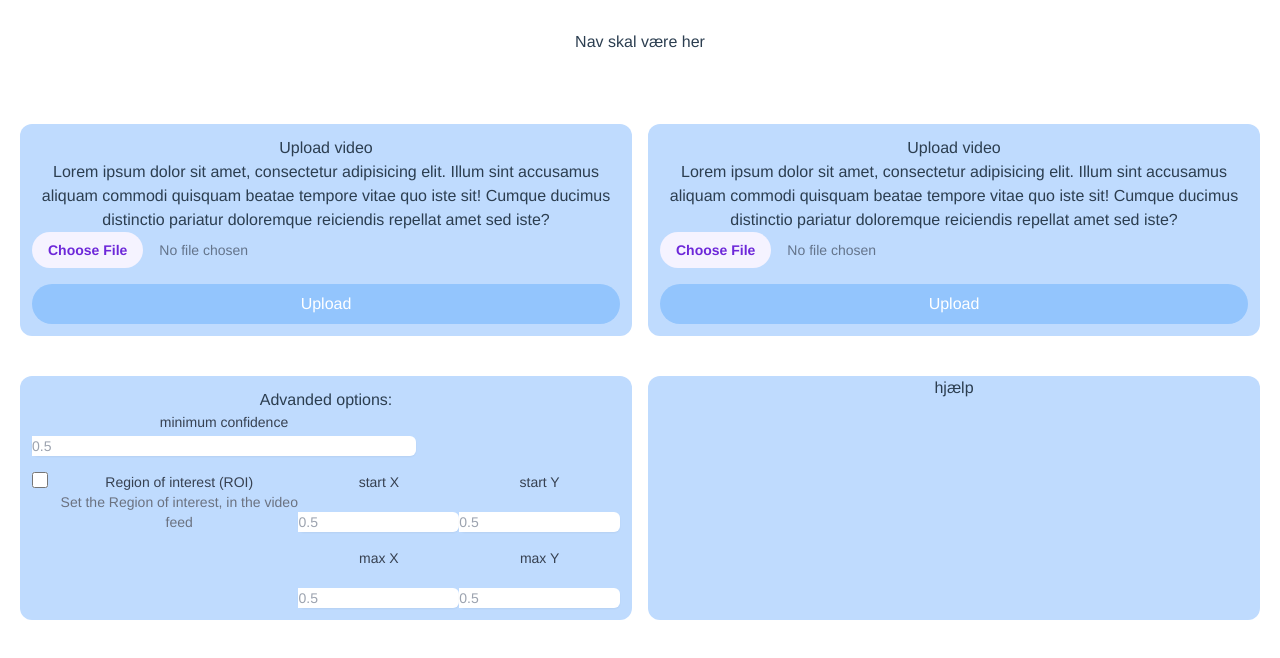
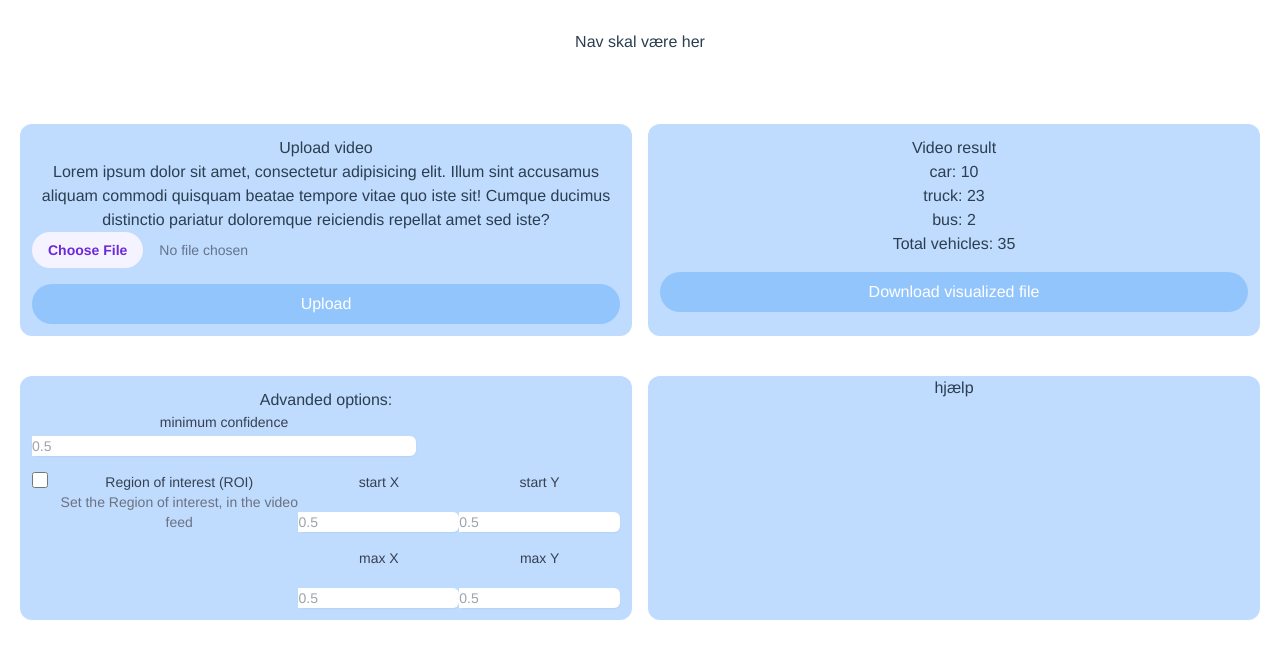
Before and after one commit to UCN-DMAB-0920-group-1/computer-vision-vehicle-counter, a Vue app in the folder frontend/: page / in a window 1280 px wide. Shown: the top 658 px of the page. Built offline with nearby package versions, Linux system fonts and the light colour scheme.

Commit message:
Initial UI

```diff
--- a/frontend/src/components/home/FileUpload.vue
+++ b/frontend/src/components/home/FileUpload.vue
@@ -1,11 +1,22 @@
 <template>
-  <div class="bg-blue-200 rounded-xl p-3">
+  <div>
+    <section v-if="loading">
+      <div class="flex justify-center items-center">
+        <div
+          class="spinner-border animate-spin inline-block w-8 h-8 border-4 rounded-full"
+          role="status"
+        >
+          <span class="visually-hidden">Loading...</span>
+        </div>
+      </div>
+    </section>
+    <section class="bg-blue-200 rounded-xl p-3" v-else>
       <h1>Upload video</h1>
       <p>
         Lorem ipsum dolor sit amet, consectetur adipisicing elit. Illum sint
         accusamus aliquam commodi quisquam beatae tempore vitae quo iste sit!
-      Cumque ducimus distinctio pariatur doloremque reiciendis repellat amet sed
-      iste?
+        Cumque ducimus distinctio pariatur doloremque reiciendis repellat amet
+        sed iste?
       </p>
       <input
         class="block w-full text-sm text-slate-500 file:mr-4 file:py-2 file:px-4 file:rounded-full file:border-0 file:text-sm file:font-semibold file:bg-violet-50 file:text-violet-700 hover:file:bg-violet-100"
@@ -18,6 +29,7 @@
       >
         Upload
       </button>
+    </section>
   </div>
 </template>
 
--- a/frontend/src/components/home/VideoResult.vue
+++ b/frontend/src/components/home/VideoResult.vue
@@ -1,18 +1,45 @@
 <template>
   <div class="bg-blue-200 rounded-xl p-3">
-    <h1>Upload video</h1>
-    <p>
-      Lorem ipsum dolor sit amet, consectetur adipisicing elit. Illum sint
-      accusamus aliquam commodi quisquam beatae tempore vitae quo iste sit!
-      Cumque ducimus distinctio pariatur doloremque reiciendis repellat amet sed
-      iste?
+    <h1>Video result</h1>
+    <p v-for="vehicle in vehicleTypes" :key="vehicle.type">
+      {{ vehicle.type }}: {{ vehicle.amount }}
     </p>
-    <input
-      class="block w-full text-sm text-slate-500 file:mr-4 file:py-2 file:px-4 file:rounded-full file:border-0 file:text-sm file:font-semibold file:bg-violet-50 file:text-violet-700 hover:file:bg-violet-100"
-      type="file"
-    />
+    <p>Total vehicles: {{ totalCars }}</p>
+
     <button class="block w-full rounded-full bg-blue-300 p-2 text-white mt-4">
-      Upload
+      Download visualized file
     </button>
   </div>
 </template>
+
+<script>
+import { ref, computed } from "vue";
+
+export default {
+  setup() {
+    const vehicleTypes = ref([
+      {
+        type: "car",
+        amount: 10,
+      },
+      {
+        type: "truck",
+        amount: 23,
+      },
+      {
+        type: "bus",
+        amount: 2,
+      },
+    ]);
+
+    const totalCars = computed(() => {
+      return vehicleTypes.value.reduce((total, item) => item.amount + total, 0);
+    });
+
+    return {
+      vehicleTypes,
+      totalCars,
+    };
+  },
+};
+</script>
```
Lines whose indentation alone changed are shown as unchanged.
